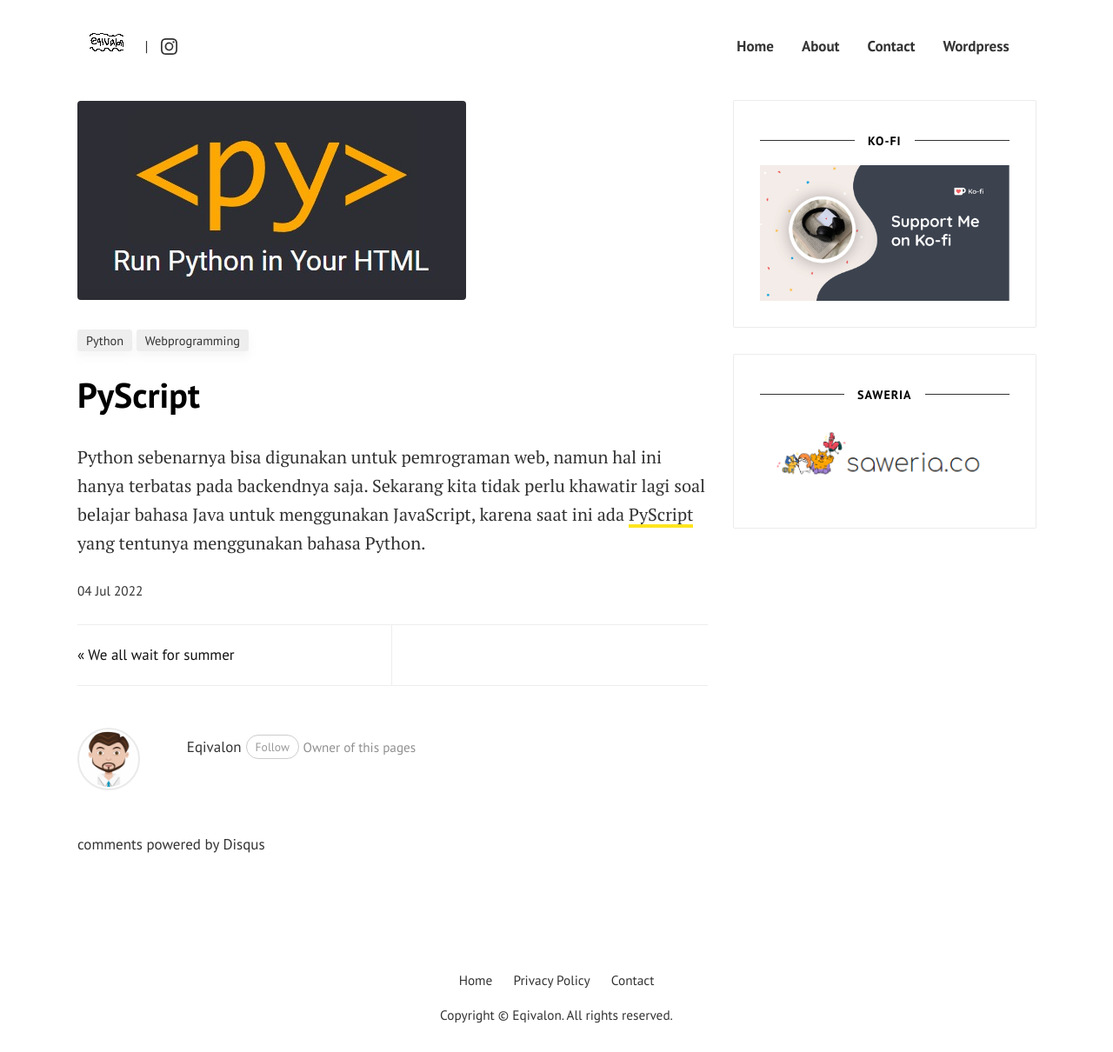
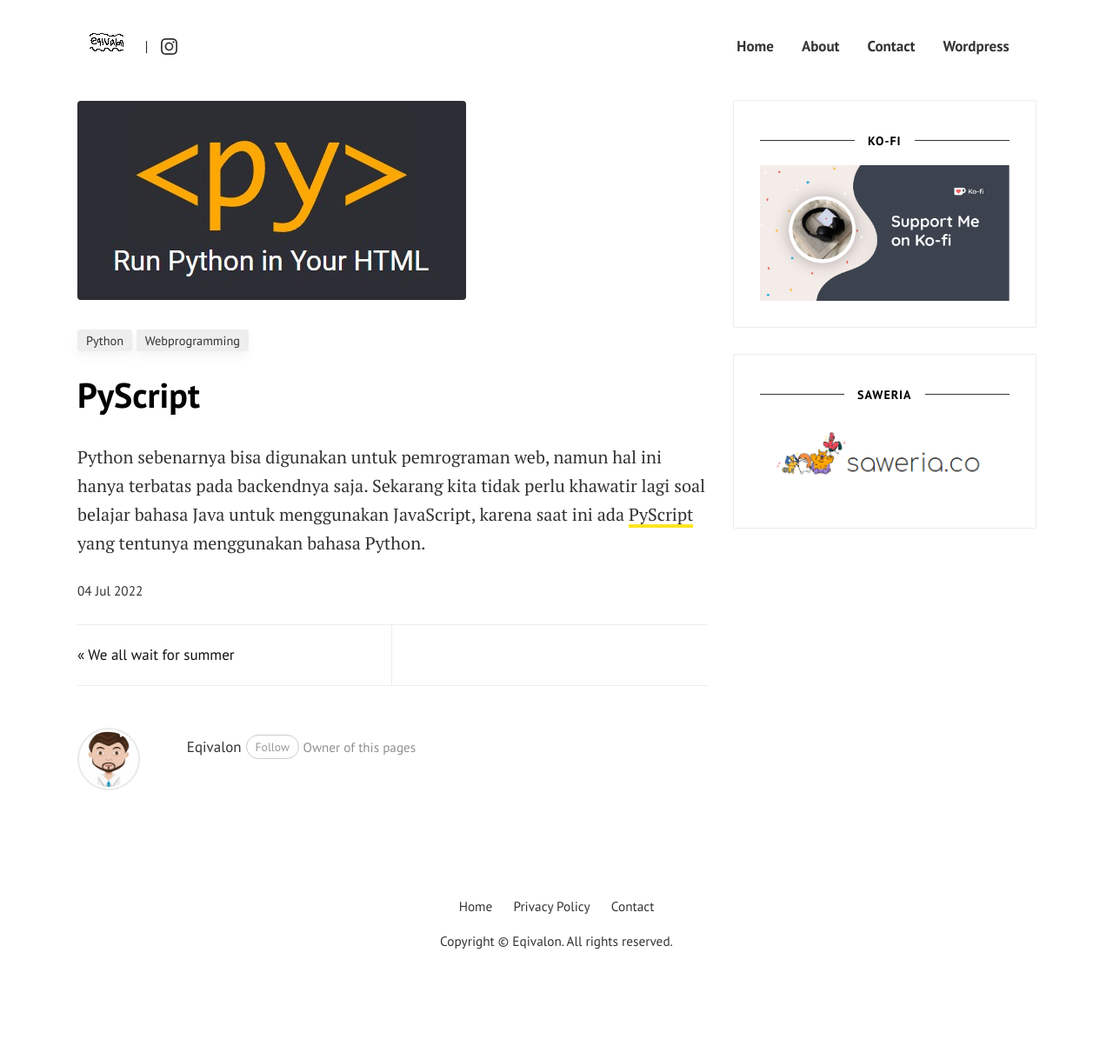
Before and after one commit to eqivalon/eqivalon.github.io, a Jekyll site: the page built from _posts/2022-07-04-pyscript.md, in a window 1280 px wide and 1210 px high. Shown: the whole window at 87% size. Built offline with Jekyll 4.4.1, drawn with Linux system fonts in a browser that asks for light colours; comment, search, counter and statistics services are not loaded.

Commit message:
Update post.html

```diff
--- a/_layouts/post.html
+++ b/_layouts/post.html
@@ -90,11 +90,11 @@ post_class: post-template
 
             <!-- Begin Comments
             ================================================== -->
-            <section>
+            <!--<section>
             <div id="comments">
                 {% include disqus.html %}
             </div>
-            </section>
+            </section>-->
             <!--End Comments
             ================================================== -->
 
```
